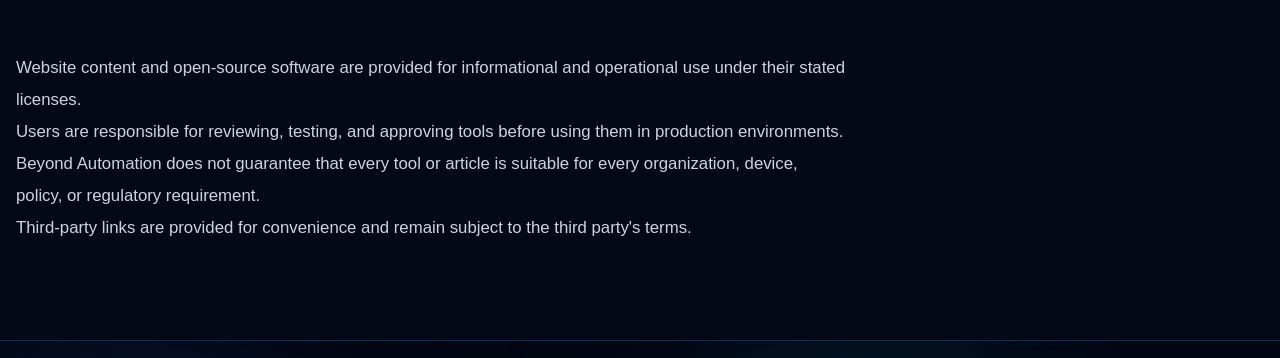
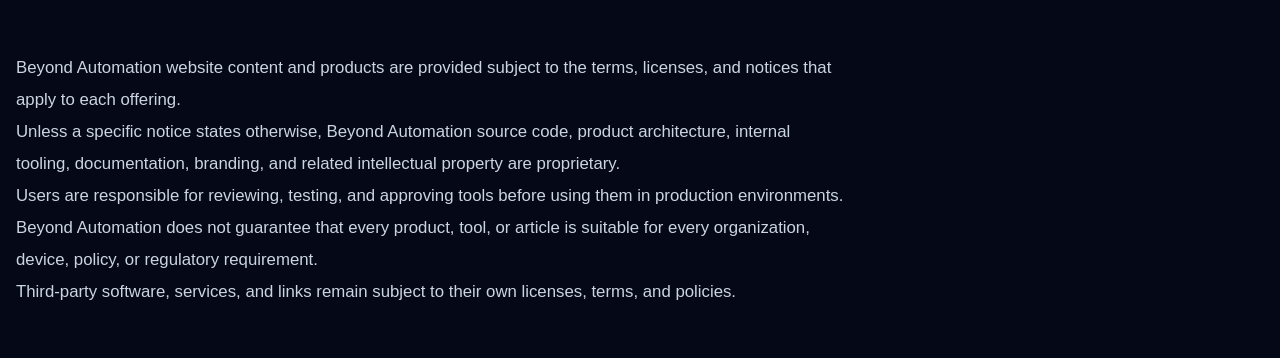
Before and after one commit to Beyond-Automation/beyondautomation-website, a Next.js app: page /terms in a window 1280 px wide. Shown: the part 330-688 px from the top of the page. Built offline with nearby package versions, Linux system fonts and the light colour scheme; no server answers.

Commit message:
BA-WEB-019: Align terms with proprietary product model
Remove stale open-source language from the public Terms of Use and align it with Beyond Automation's private-source product model.

```diff
--- a/src/app/terms/page.tsx
+++ b/src/app/terms/page.tsx
@@ -9,10 +9,11 @@ export default function TermsPage() {
         <div className="ba-container">
           <h1>Terms of Use</h1>
           <div className="ba-article-body">
-            <p>Website content and open-source software are provided for informational and operational use under their stated licenses.</p>
+            <p>Beyond Automation website content and products are provided subject to the terms, licenses, and notices that apply to each offering.</p>
+            <p>Unless a specific notice states otherwise, Beyond Automation source code, product architecture, internal tooling, documentation, branding, and related intellectual property are proprietary.</p>
             <p>Users are responsible for reviewing, testing, and approving tools before using them in production environments.</p>
-            <p>Beyond Automation does not guarantee that every tool or article is suitable for every organization, device, policy, or regulatory requirement.</p>
-            <p>Third-party links are provided for convenience and remain subject to the third party&apos;s terms.</p>
+            <p>Beyond Automation does not guarantee that every product, tool, or article is suitable for every organization, device, policy, or regulatory requirement.</p>
+            <p>Third-party software, services, and links remain subject to their own licenses, terms, and policies.</p>
           </div>
         </div>
       </article>
```
